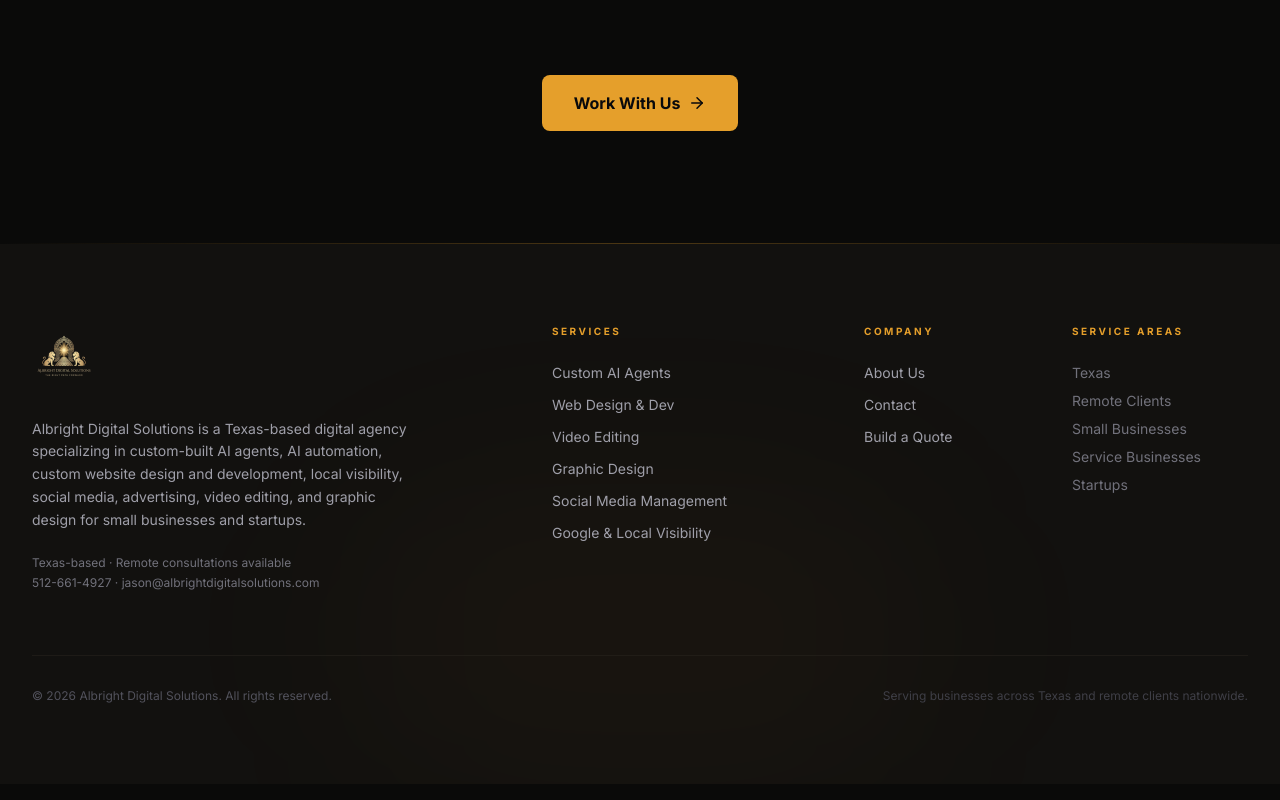
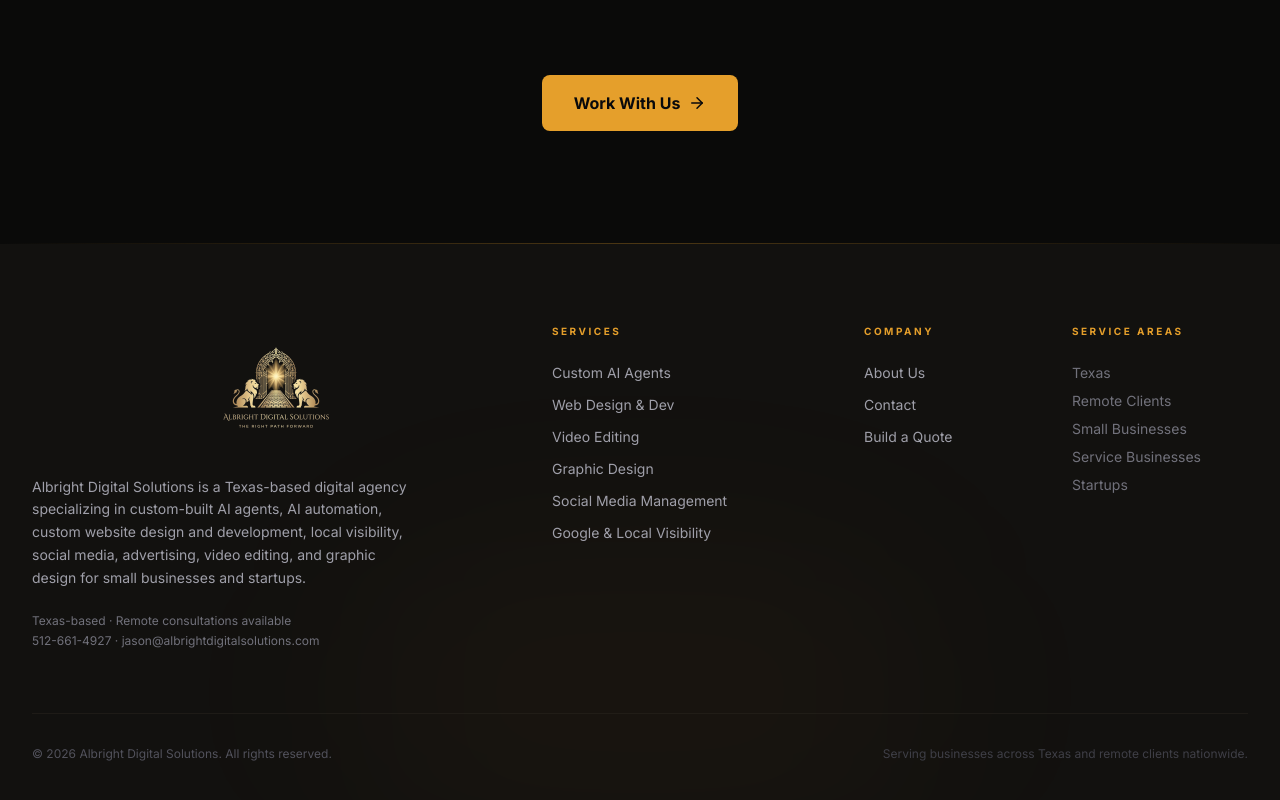
Before and after one commit to Albright-Digital-Solutions/albright-digital-solutions, a React (Vite) app: page /about in a window 1280 px wide. Shown: the part 4377-5177 px from the top of the page. Built offline with nearby package versions, Linux system fonts and the light colour scheme; a web font is replaced by a local one.

Commit message:
Enlarge and center footer logo

```diff
--- a/src/components/Footer.tsx
+++ b/src/components/Footer.tsx
@@ -17,18 +17,18 @@
           <div className="grid grid-cols-1 md:grid-cols-12 gap-12 md:gap-8">
 
             {/* Brand column */}
-            <div className="md:col-span-5">
-              <Link to="/" className="inline-block mb-6 group">
+            <div className="md:col-span-5 flex flex-col items-center md:items-start">
+              <Link to="/" className="inline-block mb-6 group self-center">
                 <img
                   src="/Albright_Digital_Solutions_Logo.png"
                   alt="Albright Digital Solutions Logo"
-                  className="w-16 h-16 object-contain group-hover:scale-105 transition-transform duration-500"
+                  className="w-32 h-32 object-contain group-hover:scale-105 transition-transform duration-500"
                 />
               </Link>
-              <p className="text-sm text-zinc-400 max-w-sm leading-relaxed mb-6">
+              <p className="text-sm text-zinc-400 max-w-sm leading-relaxed mb-6 text-center md:text-left">
                 {BUSINESS.description}
               </p>
-              <div className="space-y-1 text-xs text-zinc-500">
+              <div className="space-y-1 text-xs text-zinc-500 text-center md:text-left">
                 <p>Texas-based · Remote consultations available</p>
                 <p>
                   <a href={`tel:${BUSINESS.phone}`} className="hover:text-[var(--color-brand-accent)] transition-colors">{BUSINESS.phone}</a>
```
